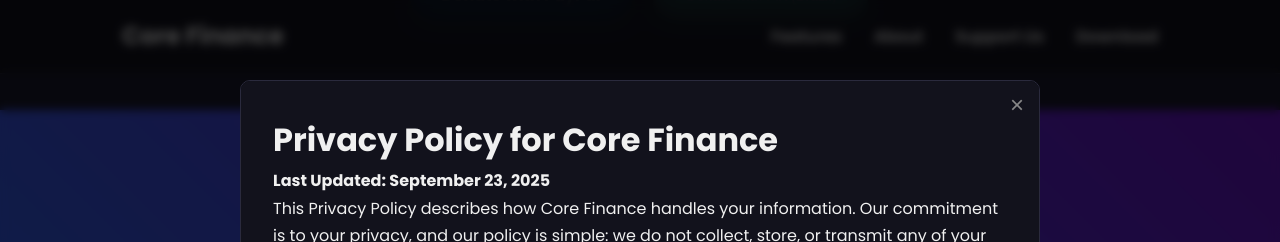
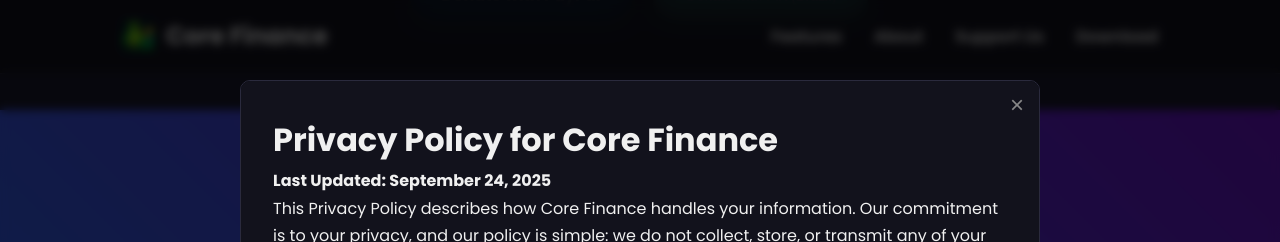
Before and after one commit to servicecorefinance-lang/corefinance, a plain HTML site: page website/index.html in a window 1280 px wide. Both pictures are taken after a click on the link "Privacy Policy". Shown: the part 2356-2598 px from the top of the page. Drawn offline with Linux system fonts and the light colour scheme.

Commit message:
Update index.html

```diff
--- a/website/index.html
+++ b/website/index.html
@@ -5,6 +5,9 @@
     <meta name="viewport" content="width=device-width, initial-scale=1.0">
     <title>Core Finance - Smart Financial Management Software</title>
     <meta name="description" content="Take control of your personal and business finances with Core Finance, a powerful, secure, and intuitive desktop application for Windows. Manage multiple profiles, track transactions, and generate detailed reports.">
+
+    <link rel="icon" type="image/png" href="assets/icon.png">
+
     <link rel="preconnect" href="https://fonts.googleapis.com">
     <link rel="preconnect" href="https://fonts.gstatic.com" crossorigin>
     <link href="https://fonts.googleapis.com/css2?family=Poppins:wght@400;600;700&display=swap" rel="stylesheet">
@@ -35,7 +38,18 @@
             z-index: 100;
         }
         nav { display: flex; justify-content: space-between; align-items: center; }
-        .logo { font-size: 1.5rem; font-weight: 700; }
+        .logo {
+            font-size: 1.5rem;
+            font-weight: 700;
+            display: flex;
+            align-items: center;
+        }
+        /* ESTILO PARA O ÍCONE NO MENU ADICIONADO AQUI */
+        .logo img {
+            height: 32px;
+            margin-right: 12px;
+            vertical-align: middle;
+        }
         nav ul { display: flex; list-style: none; }
         nav ul li { margin-left: 2rem; }
         nav a { color: var(--light-text); text-decoration: none; font-weight: 600; transition: color 0.3s ease; }
@@ -143,7 +157,10 @@
 
     <header>
         <nav class="container">
-            <div class="logo">Core Finance</div>
+            <div class="logo">
+                <img src="assets/icon.png" alt="Core Finance Logo">
+                <span>Core Finance</span>
+            </div>
             <ul>
                 <li><a href="#features">Features</a></li>
                 <li><a href="#article">About</a></li>
@@ -239,14 +256,14 @@
         <div class="modal-content policy-modal">
             <button class="close-modal">&times;</button>
             <h1>Privacy Policy for Core Finance</h1>
-            <p><strong>Last Updated: September 23, 2025</strong></p>
+            <p><strong>Last Updated: September 24, 2025</strong></p>
             <p>This Privacy Policy describes how Core Finance handles your information. Our commitment is to your privacy, and our policy is simple: we do not collect, store, or transmit any of your personal or financial data.</p>
             <h2>1. No Data Collection</h2>
             <p>Core Finance is a desktop application that operates entirely offline. All data you input into the application, including but not limited to transactions, categories, contacts, notes, audio recordings, and profile information, is stored exclusively on your local computer's hard drive. Your data is never sent to our servers or any third-party servers.</p>
             <h2>2. Local Storage</h2>
             <p>All your information is saved in your local storage, within the application's designated data path on your operating system. You have full control over this data. The security and maintenance of the computer on which the software is installed are the user's responsibility.</p>
             <h2>3. Contact Us</h2>
-            <p>If you have any questions about this Privacy Policy, please contact us at: **your-email@example.com**</p>
+            <p>If you have any questions about this Privacy Policy, please contact us at: <strong><a href="mailto:servicecorefinance@gmail.com">servicecorefinance@gmail.com</a></strong></p>
         </div>
     </div>
 
@@ -254,7 +271,7 @@
         <div class="modal-content policy-modal">
             <button class="close-modal">&times;</button>
             <h1>Terms and Conditions</h1>
-            <p><strong>Last Updated: September 23, 2025</strong></p>
+            <p><strong>Last Updated: September 24, 2025</strong></p>
             <p>Please read these terms and conditions carefully before using the Core Finance application (the "Software").</p>
             <h2>1. Acceptance of Terms</h2>
             <p>By downloading, installing, or using the Software, you agree to be bound by these Terms and Conditions. If you do not agree to these terms, do not use the Software.</p>
```
